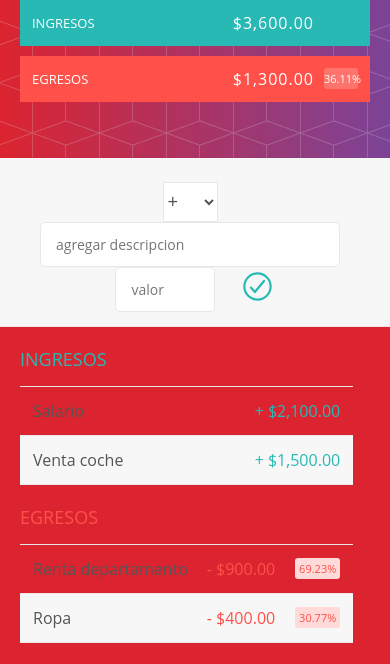
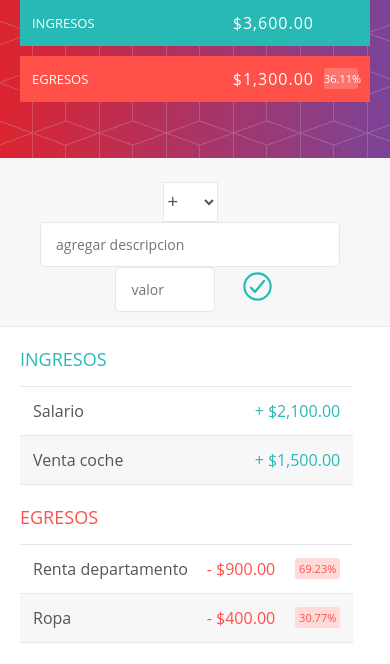
Before and after one commit to JuanMurcia-999/AppPresupuesto, a plain HTML site: page index.html in a window 390 px wide. Shown: the part 180-844 px from the top of the page. Drawn offline with nearby package versions, Linux system fonts and the light colour scheme.

Commit message:
Add files via upload

```diff
--- a/css/estilos.css
+++ b/css/estilos.css
@@ -269,8 +269,5 @@ h2 {
     }
     .ingreso{margin: 10px;}
     .egreso{margin: 10px;}
-    body{
-        overflow-x: hidden;
-        background-color: #dc2430;
-    }
+
 }
```
